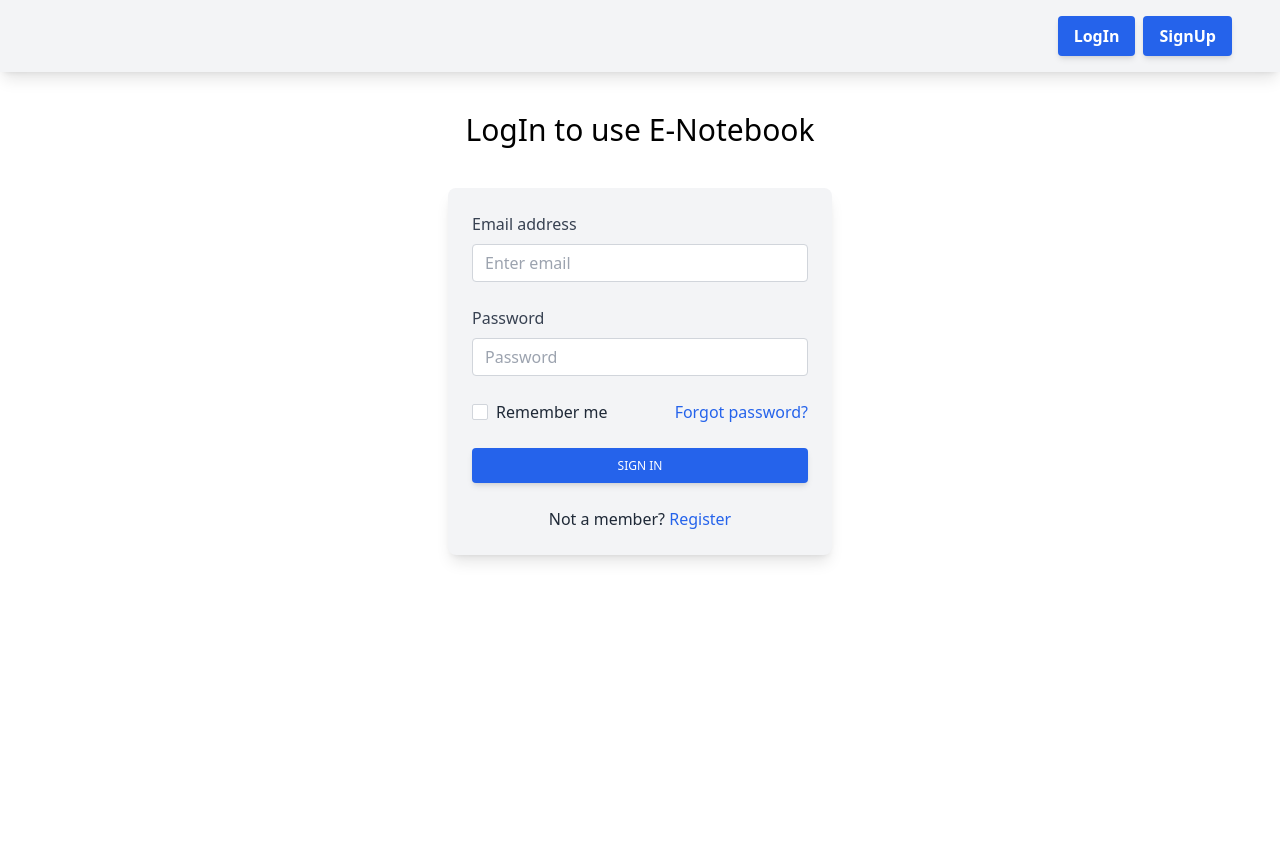
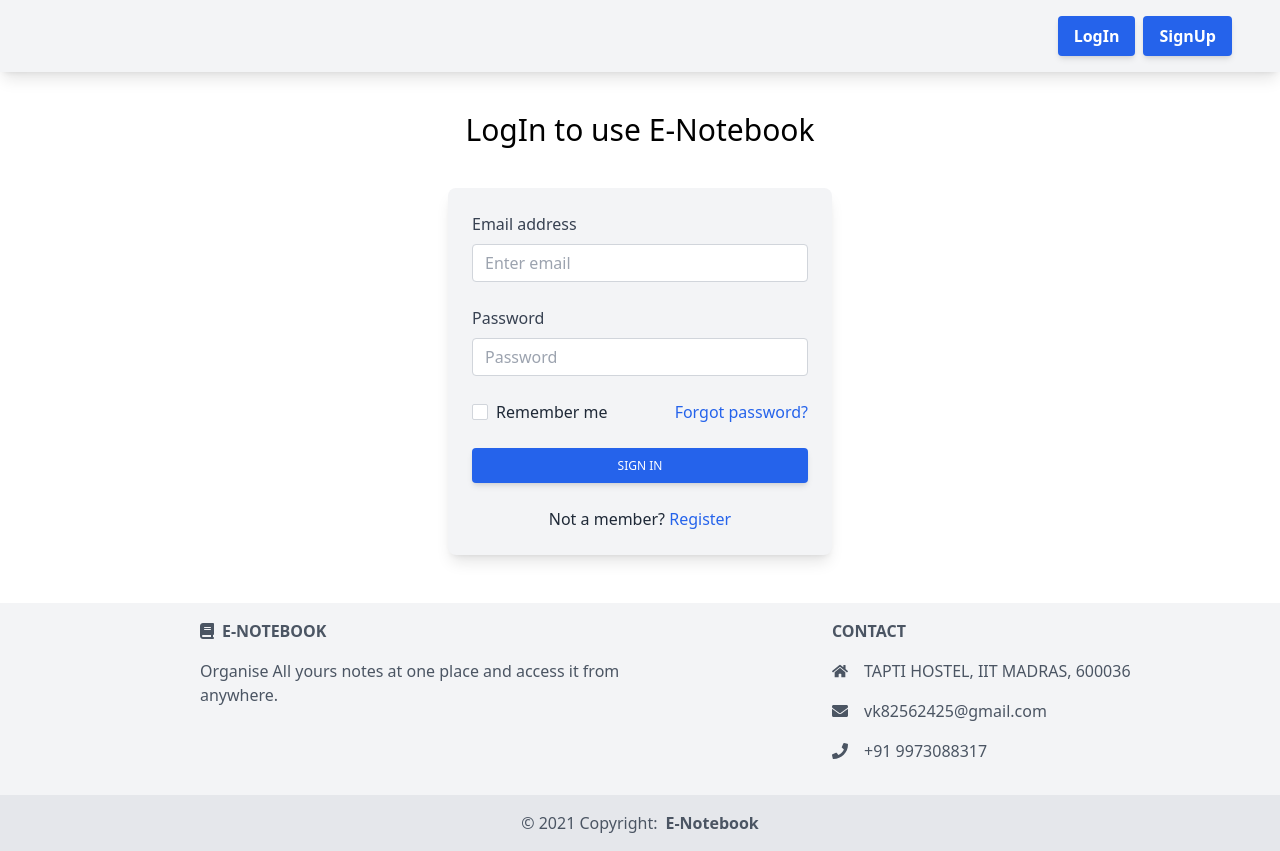
Before and after one commit to Vicks-825/new-e-notebook, a React (Create React App) app: page /login in a window 1280 px wide. Before the commit the page ends 800 px from the top, so only its background shows below. Built offline with nearby package versions, Linux system fonts and the light colour scheme.

Commit message:
added footer

```diff
--- a/public/index.html
+++ b/public/index.html
@@ -9,7 +9,7 @@
       name="description"
       content="Web site created using create-react-app"
     />
-    <link rel="apple-touch-icon" href="%PUBLIC_URL%/logo192.png" />
+    <link rel="apple-touch-icon" href="%PUBLIC_URL%/fevicon-16x16.png" />
     <!--
       manifest.json provides metadata used when your web app is installed on a
       user's mobile device or desktop. See https://developers.google.com/web/fundamentals/web-app-manifest/
@@ -24,6 +24,8 @@
       work correctly both with client-side routing and a non-root public URL.
       Learn how to configure a non-root public URL by running `npm run build`.
     -->
+    <!-- Font awesome -->
+    <script src="https://kit.fontawesome.com/d3948c738c.js" crossorigin="anonymous"></script>
     <title>E-notebook</title>
   </head>
   <body>
--- a/src/App.js
+++ b/src/App.js
@@ -10,6 +10,7 @@ import About from './components/About';
 import NoteState from './context/notes/NoteState';
 import Login from './components/Login';
 import Signup from './components/Signup';
+import Footer from './components/Footer';
 
 function App() {
   return (
@@ -25,6 +26,7 @@ function App() {
         <Route exact path="/signup" element={<Signup/>}></Route>
       </Routes>
     </div>
+    <Footer/>
     </Router>
     </NoteState>
     </>
--- /dev/null
+++ b/src/components/Enotebook.js
@@ -0,0 +1,9 @@
+import React from 'react'
+
+const Enotebook = () => {
+  return (
+    <div>Enotebook</div>
+  )
+}
+
+export default Enotebook
--- /dev/null
+++ b/src/components/Footer.js
@@ -0,0 +1,63 @@
+import React from 'react'
+
+const Footer = () => {
+  return (
+    <>
+    <footer className="mt-12 text-center lg:text-left bg-gray-100 text-gray-600">
+    <div className="mx-6 py-4 text-center md:text-left">
+        <div className="grid justify-center grid-cols-2 md:grid-cols-2 lg:grid-cols-2 gap-8">
+        <div className="ml-44">
+            <h6 className=" uppercase font-semibold mb-4 flex items-center justify-center md:justify-start">
+            <i className="fa-solid fa-book mr-2"></i>
+            E-Notebook
+            </h6>
+            <p>
+            Organise All yours notes at one place and access it from anywhere.
+            </p>
+        </div>
+        <div className="ml-44">
+            <h6 className="uppercase font-semibold mb-4 flex justify-center md:justify-start">
+            Contact
+            </h6>
+            <p className="flex items-center justify-center md:justify-start mb-4">
+            <svg aria-hidden="true" focusable="false" data-prefix="fas" data-icon="home"
+                className="w-4 mr-4" role="img" xmlns="http://www.w3.org/2000/svg" viewBox="0 0 576 512">
+                <path fill="currentColor"
+                d="M280.37 148.26L96 300.11V464a16 16 0 0 0 16 16l112.06-.29a16 16 0 0 0 15.92-16V368a16 16 0 0 1 16-16h64a16 16 0 0 1 16 16v95.64a16 16 0 0 0 16 16.05L464 480a16 16 0 0 0 16-16V300L295.67 148.26a12.19 12.19 0 0 0-15.3 0zM571.6 251.47L488 182.56V44.05a12 12 0 0 0-12-12h-56a12 12 0 0 0-12 12v72.61L318.47 43a48 48 0 0 0-61 0L4.34 251.47a12 12 0 0 0-1.6 16.9l25.5 31A12 12 0 0 0 45.15 301l235.22-193.74a12.19 12.19 0 0 1 15.3 0L530.9 301a12 12 0 0 0 16.9-1.6l25.5-31a12 12 0 0 0-1.7-16.93z">
+                </path>
+            </svg>
+            TAPTI HOSTEL, IIT MADRAS, 600036
+            </p>
+            <p className="flex items-center justify-center md:justify-start mb-4">
+            <svg aria-hidden="true" focusable="false" data-prefix="fas" data-icon="envelope"
+                className="w-4 mr-4" role="img" xmlns="http://www.w3.org/2000/svg"
+                viewBox="0 0 512 512">
+                <path fill="currentColor"
+                d="M502.3 190.8c3.9-3.1 9.7-.2 9.7 4.7V400c0 26.5-21.5 48-48 48H48c-26.5 0-48-21.5-48-48V195.6c0-5 5.7-7.8 9.7-4.7 22.4 17.4 52.1 39.5 154.1 113.6 21.1 15.4 56.7 47.8 92.2 47.6 35.7.3 72-32.8 92.3-47.6 102-74.1 131.6-96.3 154-113.7zM256 320c23.2.4 56.6-29.2 73.4-41.4 132.7-96.3 142.8-104.7 173.4-128.7 5.8-4.5 9.2-11.5 9.2-18.9v-19c0-26.5-21.5-48-48-48H48C21.5 64 0 85.5 0 112v19c0 7.4 3.4 14.3 9.2 18.9 30.6 23.9 40.7 32.4 173.4 128.7 16.8 12.2 50.2 41.8 73.4 41.4z">
+                </path>
+            </svg>
+            vk82562425@gmail.com
+            </p>
+            <p className="flex items-center justify-center md:justify-start mb-4">
+            <svg aria-hidden="true" focusable="false" data-prefix="fas" data-icon="phone"
+                className="w-4 mr-4" role="img" xmlns="http://www.w3.org/2000/svg"
+                viewBox="0 0 512 512">
+                <path fill="currentColor"
+                d="M493.4 24.6l-104-24c-11.3-2.6-22.9 3.3-27.5 13.9l-48 112c-4.2 9.8-1.4 21.3 6.9 28l60.6 49.6c-36 76.7-98.9 140.5-177.2 177.2l-49.6-60.6c-6.8-8.3-18.2-11.1-28-6.9l-112 48C3.9 366.5-2 378.1.6 389.4l24 104C27.1 504.2 36.7 512 48 512c256.1 0 464-207.5 464-464 0-11.2-7.7-20.9-18.6-23.4z">
+                </path>
+            </svg>
+            +91 9973088317
+            </p>
+        </div>
+        </div>
+    </div>
+    <div className="text-center p-4 bg-gray-200">
+        <span>© 2021 Copyright:</span>
+        <span className="text-gray-600 font-semibold ml-2">E-Notebook</span>
+    </div>
+    </footer>
+    </>
+  )
+}
+
+export default Footer
--- a/src/components/Notes.js
+++ b/src/components/Notes.js
@@ -88,7 +88,7 @@ const Notes = () => {
       ) : null}
 
     <div className='flex flex-col'>
-      <h1 className='text-2xl p-2'>Your Note</h1>
+      <h1 className='text-2xl p-2'>Your Notes</h1>
       <div className='p-2'>
         {notes.length === 0 && "You don't have any notes"}
       </div>
```
Also changed, not shown: public/fevicon-16x16.png (added), public/icons8-book-50.png (added).
